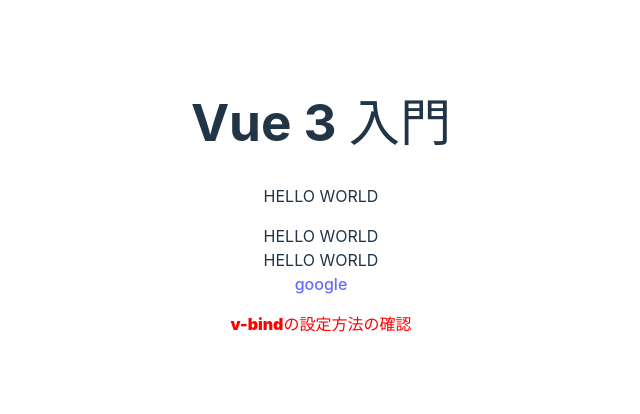
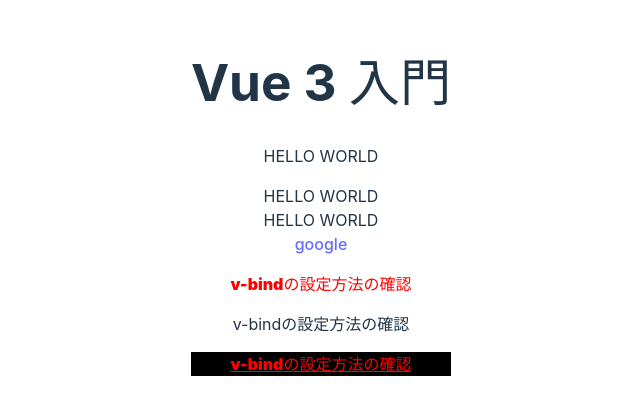
Before and after one commit to yusuke-miura7/vue3-learning, a Vue app in the folder first-vue-app/: page / in a window 1280 px wide. Shown: the part 194-608 px from the top of the page, without its empty margins (319-959 px from the left). Built offline with nearby package versions, Linux system fonts and the light colour scheme.

Commit message:
v-bindの確認2

```diff
--- a/first-vue-app/src/App.vue
+++ b/first-vue-app/src/App.vue
@@ -12,6 +12,9 @@ upperCase();
 
 const link = 'https://google.com';
 
+const isActive = true;
+const isBlack = true;
+
 </script>
 
 <!-- html部分 -->
@@ -23,7 +26,14 @@ const link = 'https://google.com';
     <div v-html="message"></div>
   <div>
     <a v-bind:href="link">google</a>
+    <!-- v-bindの確認 -->
     <p class="active">v-bindの設定方法の確認</p>
+    <!-- 動的なクラス適用 -->
+    <p class="{active: isActive }">v-bindの設定方法の確認</p>
+    <!-- 複数クラスの適用 -->
+    <p class="underLine" :class="{active:isActive, back:isBlack}">
+    v-bindの設定方法の確認
+    </p>
   </div>
   </div>
 </template>
@@ -34,4 +44,11 @@ const link = 'https://google.com';
   color: red;
   font-weight: 900;
 }
+
+.underLine{
+  text-decoration: underline;
+}
+.back{
+  background-color: black;
+}
 </style>
```
